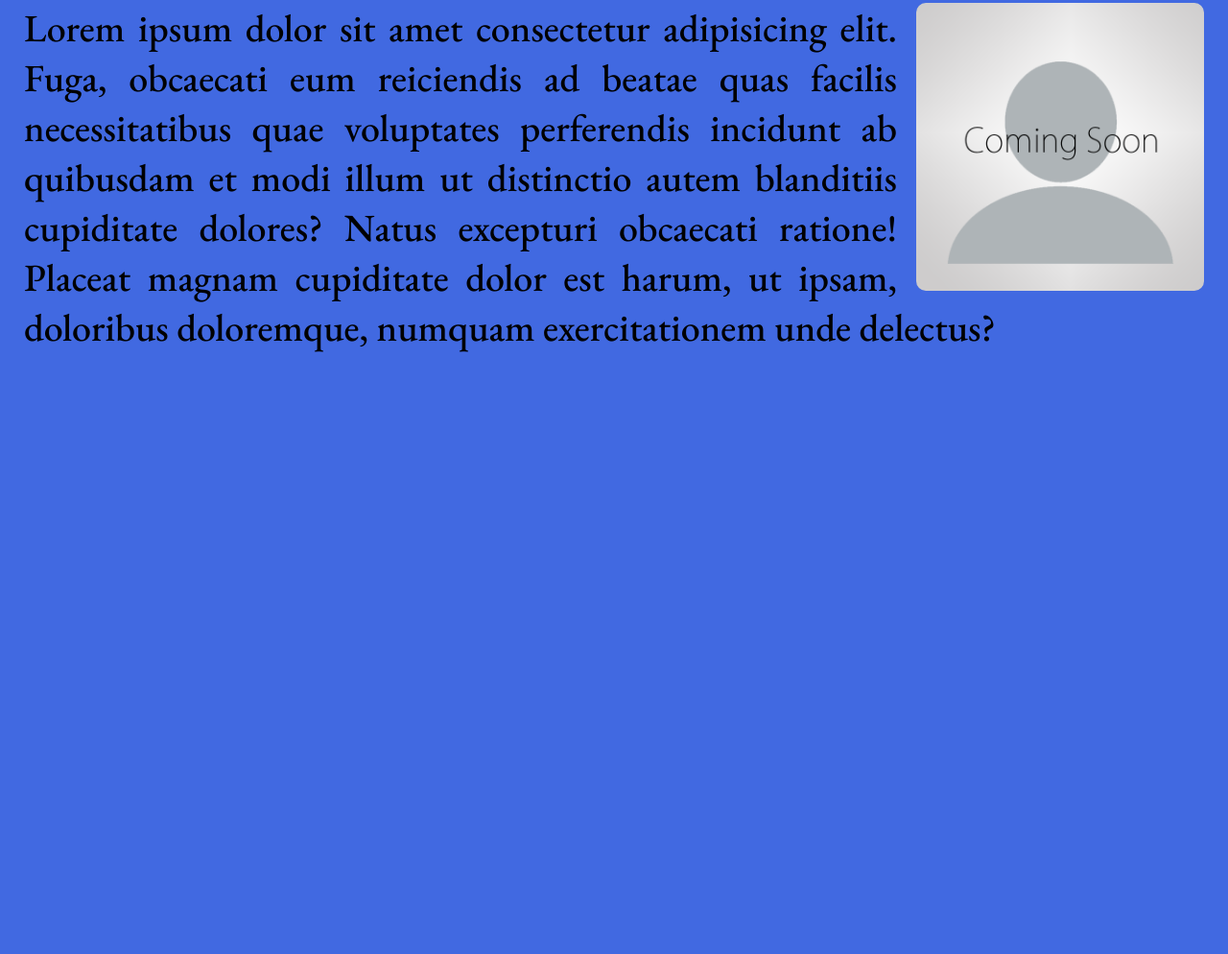
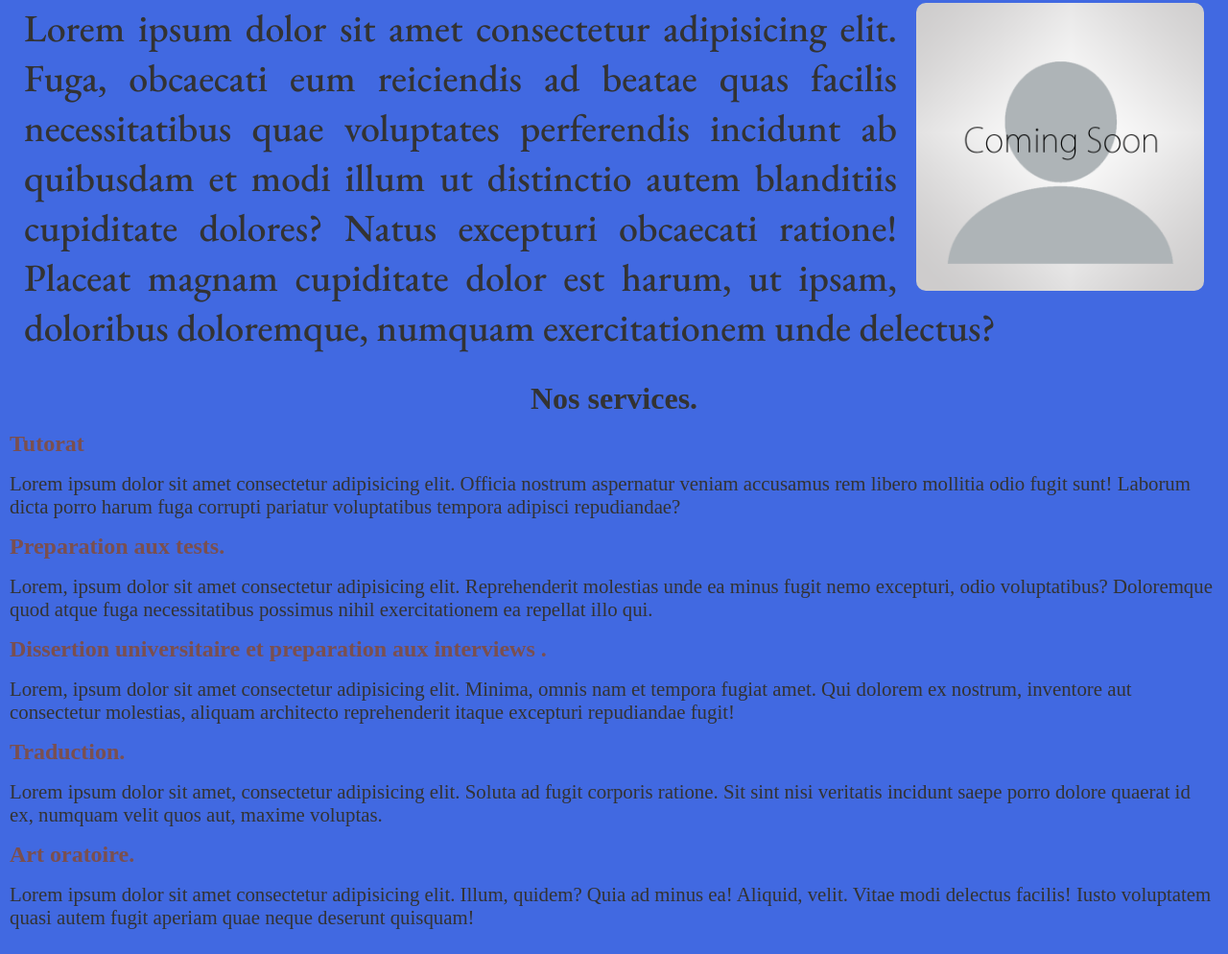
Before and after one commit to Sofien-Bouharb/souissiWebSite, a plain HTML site: page index.html in a window 1280 px wide. Shown: the part 819-1813 px from the top of the page at 96% size. Before the commit the page ends 1206 px from the top, so only its background shows below. Drawn offline with nearby package versions, Linux system fonts and the light colour scheme.

Commit message:
added services

```diff
--- a/css/style.css
+++ b/css/style.css
@@ -13,7 +13,7 @@ html {
 }
 body {
   font: 1.5rem, "Nunito", "sans-serif";
-  min-height: 100vh;
+  color: #333;
   background-color: royalblue;
   display: flex;
   flex-flow: column nowrap;
@@ -160,6 +160,32 @@ header {
   margin-bottom: 15px;
   font-size: 2rem;
 }
+
+/* services */
+
+.servicesTitle {
+  display: flex;
+  flex-flow: column;
+  justify-content: center;
+  align-items: center;
+  margin-bottom: 15px;
+  font-size: 2rem;
+}
+
+.nosServices {
+  padding: 10px;
+}
+
+.nosServices p {
+  margin-top: 1rem;
+  margin-bottom: 1rem;
+  font-size: 1.3rem;
+}
+
+.nosServices h2 {
+  color: #7a4f4f;
+}
+
 /* responsive_design */
 
 /* small */
--- a/index.html
+++ b/index.html
@@ -37,7 +37,7 @@
           <a href="#biography" class="aboutUsLink">A propos de nous</a>
         </li>
         <li class="services">
-          <a href="#" class="servicesLink">Nos services</a>
+          <a href="#services" class="servicesLink">Nos services</a>
         </li>
         <li class="contacts">
           <a href="#" class="contactsLink">Nos contacts</a>
@@ -51,7 +51,7 @@
       </ul>
     </header>
     <main>
-      <article id="biography">
+      <article id="biography" class="biography">
         <h1 class="biographyTitle">A propos de nous.</h1>
         <div class="firstBiography">
           <img
@@ -89,6 +89,57 @@
           </p>
         </div>
       </article>
+      <article id="services" class="nosServices">
+        <h1 class="servicesTitle">Nos services.</h1>
+        <div class="tutoratContainer">
+          <h2 class="tutoratTitle">Tutorat</h2>
+          <p class="tutoratParag">
+            Lorem ipsum dolor sit amet consectetur adipisicing elit. Officia
+            nostrum aspernatur veniam accusamus rem libero mollitia odio fugit
+            sunt! Laborum dicta porro harum fuga corrupti pariatur voluptatibus
+            tempora adipisci repudiandae?
+          </p>
+        </div>
+
+        <div class="testContainer">
+          <h2 class="testTitle">Preparation aux tests.</h2>
+          <p class="testParag">
+            Lorem, ipsum dolor sit amet consectetur adipisicing elit.
+            Reprehenderit molestias unde ea minus fugit nemo excepturi, odio
+            voluptatibus? Doloremque quod atque fuga necessitatibus possimus
+            nihil exercitationem ea repellat illo qui.
+          </p>
+        </div>
+
+        <div class="essayInterview">
+          <h2 class="essayInterviewTitle">
+            Dissertion universitaire et preparation aux interviews .
+          </h2>
+          <p class="essayInterviewParag">
+            Lorem, ipsum dolor sit amet consectetur adipisicing elit. Minima,
+            omnis nam et tempora fugiat amet. Qui dolorem ex nostrum, inventore
+            aut consectetur molestias, aliquam architecto reprehenderit itaque
+            excepturi repudiandae fugit!
+          </p>
+        </div>
+        <div class="translation">
+          <h2 class="translationTitle">Traduction.</h2>
+          <p class="translationtitle">
+            Lorem ipsum dolor sit amet, consectetur adipisicing elit. Soluta ad
+            fugit corporis ratione. Sit sint nisi veritatis incidunt saepe porro
+            dolore quaerat id ex, numquam velit quos aut, maxime voluptas.
+          </p>
+        </div>
+        <div class="publicSpeaking">
+          <h2 class="publicSpeaking">Art oratoire.</h2>
+          <p class="publicSpeakingParag">
+            Lorem ipsum dolor sit amet consectetur adipisicing elit. Illum,
+            quidem? Quia ad minus ea! Aliquid, velit. Vitae modi delectus
+            facilis! Iusto voluptatem quasi autem fugit aperiam quae neque
+            deserunt quisquam!
+          </p>
+        </div>
+      </article>
     </main>
   </body>
 </html>
```
